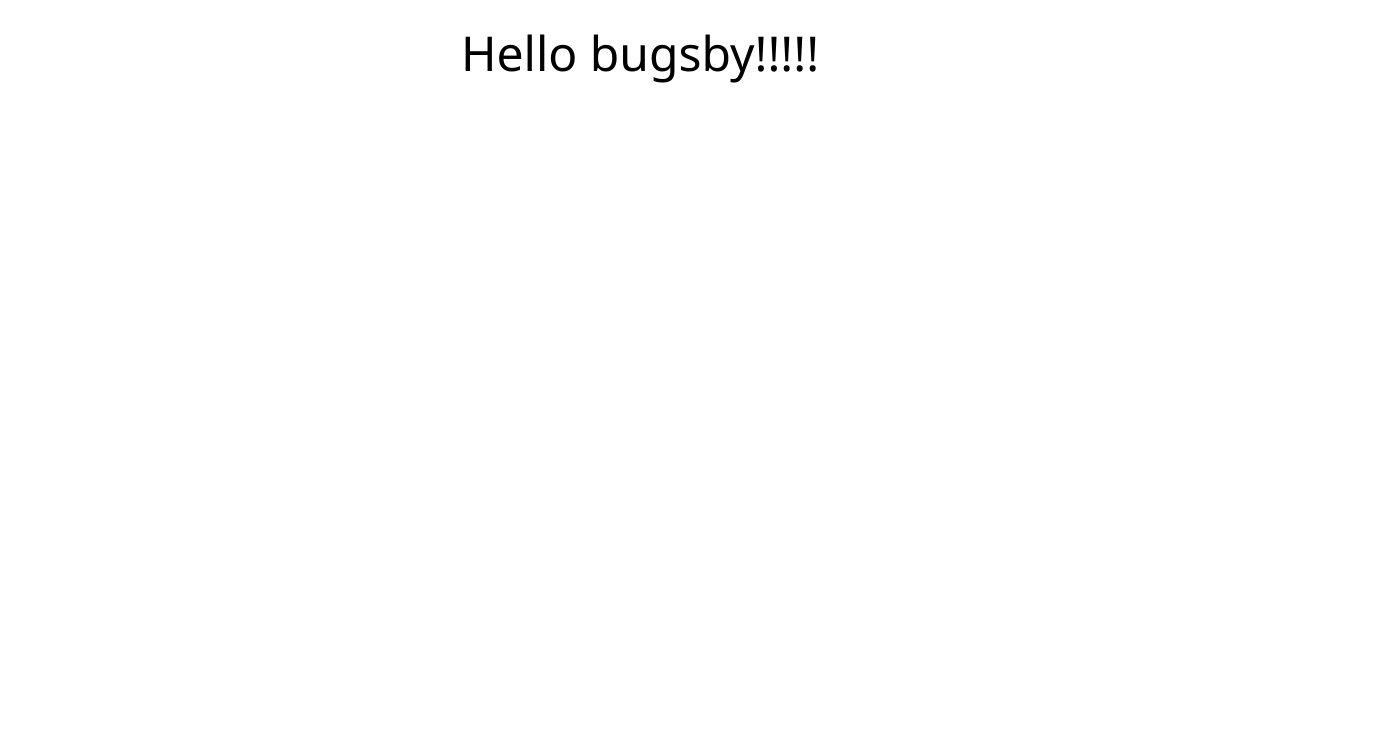
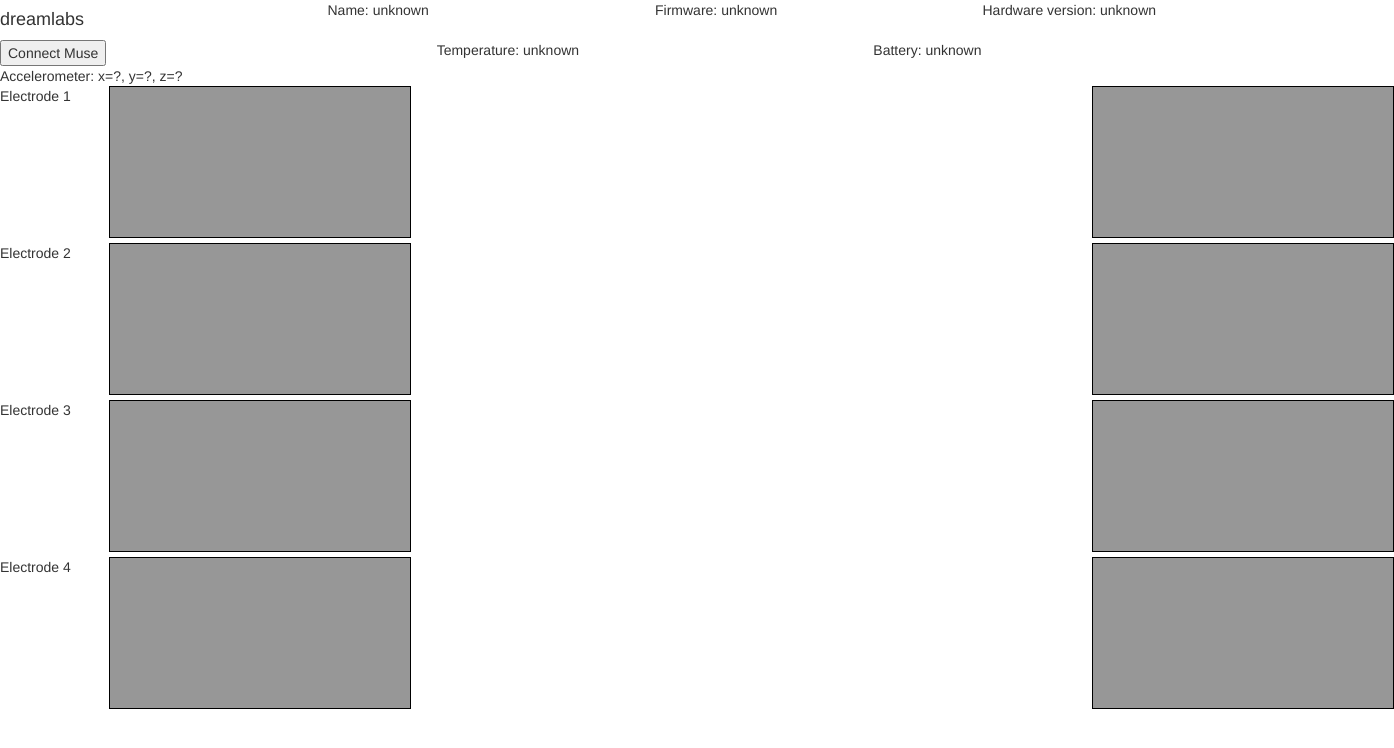
Before and after one commit to estitesc/dreamlabs_js, a React (Create React App) app: page / in a window 1280 px wide. Shown: the top 748 px of the page, 1394 px wide, since content can reach past the window. Built offline with nearby package versions, Linux system fonts and the light colour scheme.

Commit message:
Adds main interface elements (semi functional)

```diff
--- a/package.json
+++ b/package.json
@@ -4,6 +4,7 @@
   "private": true,
   "dependencies": {
     "react": "^16.1.1",
+    "react-bootstrap": "^0.31.5",
     "react-dom": "^16.1.1",
     "react-scripts-ts": "2.8.0"
   },
--- /dev/null
+++ b/src/components/AccelerometerPanel.tsx
@@ -0,0 +1,14 @@
+import * as React from 'react';
+
+export default class AccelerometerPanel extends React.Component {
+  render() {
+    return (
+      <div>
+        Accelerometer: x=<span
+        id="accelerometer-x">?</span>, y=<span
+        id="accelerometer-y">?</span>, z=<span
+        id="accelerometer-z">?</span>
+      </div>
+    )
+  }
+}
--- /dev/null
+++ b/src/components/ConnectPanel.tsx
@@ -0,0 +1,25 @@
+import * as React from 'react';
+
+export interface Props {
+  connect(): any
+}
+
+class ConnectPanel extends React.Component<Props, object> {
+  props: Props
+
+  render() {
+    return (
+      <div className="row">
+        <div className="col-md-4">
+          <button onClick={ () => this.props.connect() }>
+            Connect Muse
+          </button>
+        </div>
+        <div className="col-md-4">Temperature: <span id="temperature">unknown</span></div>
+        <div className="col-md-4">Battery: <span id="batteryLevel">unknown</span></div>
+      </div>
+    )
+  }
+}
+
+export default ConnectPanel;
--- /dev/null
+++ b/src/components/DetailsPanel.tsx
@@ -0,0 +1,14 @@
+import * as React from 'react';
+
+export default class DetailsPanel extends React.Component {
+  render() {
+    return (
+      <div className="row">
+        <div className="col-md-3"><h4>dreamlabs</h4></div>
+        <div className="col-md-3">Name: <span id="headset-name">unknown</span></div>
+        <div className="col-md-3">Firmware: <span id="firmware-version">unknown</span></div>
+        <div className="col-md-3">Hardware version: <span id="hardware-version">unknown</span></div>
+      </div>
+    )
+  }
+}
--- /dev/null
+++ b/src/components/ElectrodeDisplay.tsx
@@ -0,0 +1,15 @@
+import * as React from 'react';
+
+export interface Props {
+  number: number;
+}
+
+function ElectrodeDisplay({ number }: Props) {
+  return (
+    <div className="electrode-item col-md-2">
+      <canvas id="electrode{ number }"></canvas>
+    </div>
+  )
+}
+
+export default ElectrodeDisplay;
--- /dev/null
+++ b/src/components/ElectrodeOsc.tsx
@@ -0,0 +1,15 @@
+import * as React from 'react';
+
+export interface Props {
+  number: number;
+}
+
+function ElectrodeOsc({ number }: Props) {
+  return (
+    <div className="electrode-osc col-md-9">
+      <canvas />
+    </div>
+  )
+}
+
+export default ElectrodeOsc;
--- /dev/null
+++ b/src/components/ElectrodePanel.tsx
@@ -0,0 +1,15 @@
+import * as React from 'react';
+import ElectrodeRow from './ElectrodeRow'
+
+function ElectrodePanel() {
+  return (
+    <div>
+      <ElectrodeRow number={1} />
+      <ElectrodeRow number={2} />
+      <ElectrodeRow number={3} />
+      <ElectrodeRow number={4} />
+    </div>
+  )
+}
+
+export default ElectrodePanel;
--- /dev/null
+++ b/src/components/ElectrodeRow.tsx
@@ -0,0 +1,19 @@
+import * as React from 'react';
+import ElectrodeDisplay from './ElectrodeDisplay'
+import ElectrodeOsc from './ElectrodeOsc'
+
+export interface Props {
+  number: number;
+}
+
+function ElectrodeRow({ number }: Props) {
+  return (
+    <div className="row">
+      <div className="col-md-1">Electrode { number }</div>
+      <ElectrodeOsc number = {number} />
+      <ElectrodeDisplay number={number} />
+    </div>
+  )
+}
+
+export default ElectrodeRow;
--- /dev/null
+++ b/src/components/MuseInterface.tsx
@@ -0,0 +1,156 @@
+import * as React from 'react';
+import { MuseClient, EEGReading, channelNames } from 'muse-js';
+import '../styles/MuseInterface.css';
+import ElectrodePanel from './ElectrodePanel'
+import ConnectPanel from './ConnectPanel'
+import DetailsPanel from './DetailsPanel'
+import AccelerometerPanel from './AccelerometerPanel'
+
+
+function MuseInterface() {
+  let OscCanvases = Array.from(document.querySelectorAll('.electrode-osc canvas')) as HTMLCanvasElement[];
+
+  function fitToContainer(canvas: HTMLCanvasElement){
+    canvas.style.width='100%';
+    canvas.style.height='100%';
+    canvas.width  = canvas.offsetWidth;
+    canvas.height = canvas.offsetHeight;
+  }
+
+  OscCanvases.forEach((item, index) => {
+    fitToContainer(item);
+  });
+
+  let connect = async () => {
+    let graphTitles = Array.from(document.querySelectorAll('.electrode-item h3'));
+    let canvases = Array.from(document.querySelectorAll('.electrode-item canvas')) as HTMLCanvasElement[];
+    let canvasCtx = canvases.map(canvas => canvas.getContext('2d'));
+    let oscCanvases = Array.from(document.querySelectorAll('.electrode-osc canvas')) as HTMLCanvasElement[];
+    let oscCtxs = oscCanvases.map(canvas => canvas.getContext('2d'));
+
+    function fitToContainer(canvas: HTMLCanvasElement){
+      canvas.style.width='100%';
+      canvas.style.height='100%';
+      canvas.width  = canvas.offsetWidth;
+      canvas.height = canvas.offsetHeight;
+    }
+
+    oscCanvases.forEach((item, index) => {
+      fitToContainer(item);
+    });
+
+    graphTitles.forEach((item, index) => {
+      item.textContent = channelNames[index];
+    });
+
+    // capture incoming socket data in an array of arrays
+    let EEGData = [] as Array<any>;
+    EEGData[0] = [] as Array<number>;
+    EEGData[1] = [] as Array<number>;
+    EEGData[2] = [] as Array<number>;
+    EEGData[3] = [] as Array<number>;
+    EEGData[4] = [] as Array<number>;
+
+    let xPositions = [] as Array<number>;
+    xPositions[0] = 0;
+    xPositions[1] = 0;
+    xPositions[2] = 0;
+    xPositions[3] = 0;
+    xPositions[4] = 0;
+
+    let x = 0;
+    let plotOsc = true;
+
+    function plot(reading: EEGReading) {
+      const canvas = canvases[reading.electrode];
+      const context = canvasCtx[reading.electrode];
+      const oscCanvas = oscCanvases[reading.electrode];
+      const oscCtx = oscCtxs[reading.electrode]!;
+      let data = EEGData[reading.electrode];
+      // let x = xPositions[reading.electrode];
+
+      if (!context) {
+        return;
+      }
+      const width = canvas.width / 12.0;
+      const height = canvas.height / 2.0;
+      context.fillStyle = 'green';
+      context.clearRect(0, 0, canvas.width, canvas.height);
+
+      // var panAtX = oscCanvas.width;
+
+      for (let i = 0; i < reading.samples.length; i++) {
+        const sample = reading.samples[i] / 15.;
+        if (sample > 0) {
+          context.fillRect(i * 25, height - sample, width, sample);
+        } else {
+          context.fillRect(i * 25, height, width, -sample);
+        }
+
+        let oscSample = reading.samples[i];
+        data.push(oscSample);
+      }
+
+      if (x > data.length - 1) {
+        return;
+      }
+
+      if (!plotOsc) {
+        return;
+      }
+
+      if (x++ < oscCanvas.width) {
+        oscCtx.fillRect(x, data[x], 1, 1);
+      } else {
+        oscCtx.clearRect(0, 0, oscCanvas.width, oscCanvas.height);
+
+        for (var xx = 0; xx < oscCanvas.width; xx++) {
+          var y = data[x - oscCanvas.width + xx];
+          oscCtx.fillRect(xx, y, 1, 1)
+        }
+      }
+    }
+
+    let client = new MuseClient();
+    client.connectionStatus.subscribe(status => {
+      console.log(status ? 'Connected!' : 'Disconnected')
+    });
+
+    try {
+      await client.connect();
+      await client.start();
+      (document as any).getElementById('headset-name')!.innerText = client.deviceName;
+      client.eegReadings.subscribe(reading => {
+        plot(reading);
+      });
+      client.telemetryData.subscribe(reading => {
+        document.getElementById('temperature')!.innerText = reading.temperature.toString() + '℃';
+        document.getElementById('batteryLevel')!.innerText = reading.batteryLevel.toFixed(2) + '%';
+      });
+      client.accelerometerData.subscribe(accel => {
+        const normalize = (v: number) => (v / 16384.).toFixed(2) + 'g';
+        document.getElementById('accelerometer-x')!.innerText = normalize(accel.samples[2].x);
+        document.getElementById('accelerometer-y')!.innerText = normalize(accel.samples[2].y);
+        document.getElementById('accelerometer-z')!.innerText = normalize(accel.samples[2].z);
+      });
+      await client.deviceInfo().then(deviceInfo => {
+        document.getElementById('hardware-version')!.innerText = deviceInfo.hw;
+        document.getElementById('firmware-version')!.innerText = deviceInfo.fw;
+      });
+    } catch (err) {
+      console.error('Connection failed', err);
+    }
+  }
+
+  return (
+    <div>
+      <link rel="stylesheet" href="https://maxcdn.bootstrapcdn.com/bootstrap/latest/css/bootstrap.min.css" />
+      <DetailsPanel />
+      <ConnectPanel connect = { () => connect() } />
+      <AccelerometerPanel />
+      <ElectrodePanel />
+    </div>
+  )
+}
+
+export default MuseInterface;
--- a/src/index.tsx
+++ b/src/index.tsx
@@ -1,11 +1,11 @@
 import * as React from 'react';
 import * as ReactDOM from 'react-dom';
-import Hello from './components/Hello';
+import MuseInterface from './components/MuseInterface';
 import registerServiceWorker from './registerServiceWorker';
 import './index.css';
 
 ReactDOM.render(
-  <Hello name="bugsby" exclamationLevel={5}/>,
+  <MuseInterface />,
   document.getElementById('root') as HTMLElement
 );
 registerServiceWorker();
--- /dev/null
+++ b/src/styles/MuseInterface.css
@@ -0,0 +1,10 @@
+.electrode-section {
+  display: flex;
+  flex-wrap: wrap;
+  padding: 5px;
+}
+
+canvas {
+  background: rgb(151, 151, 151);
+  border: solid black 1px;
+}
```
Also changed, not shown: src/components/BatteryPanel.tsx (added, +11 -0 lines), 1 other file (tests, documents, lock files or other folders).
